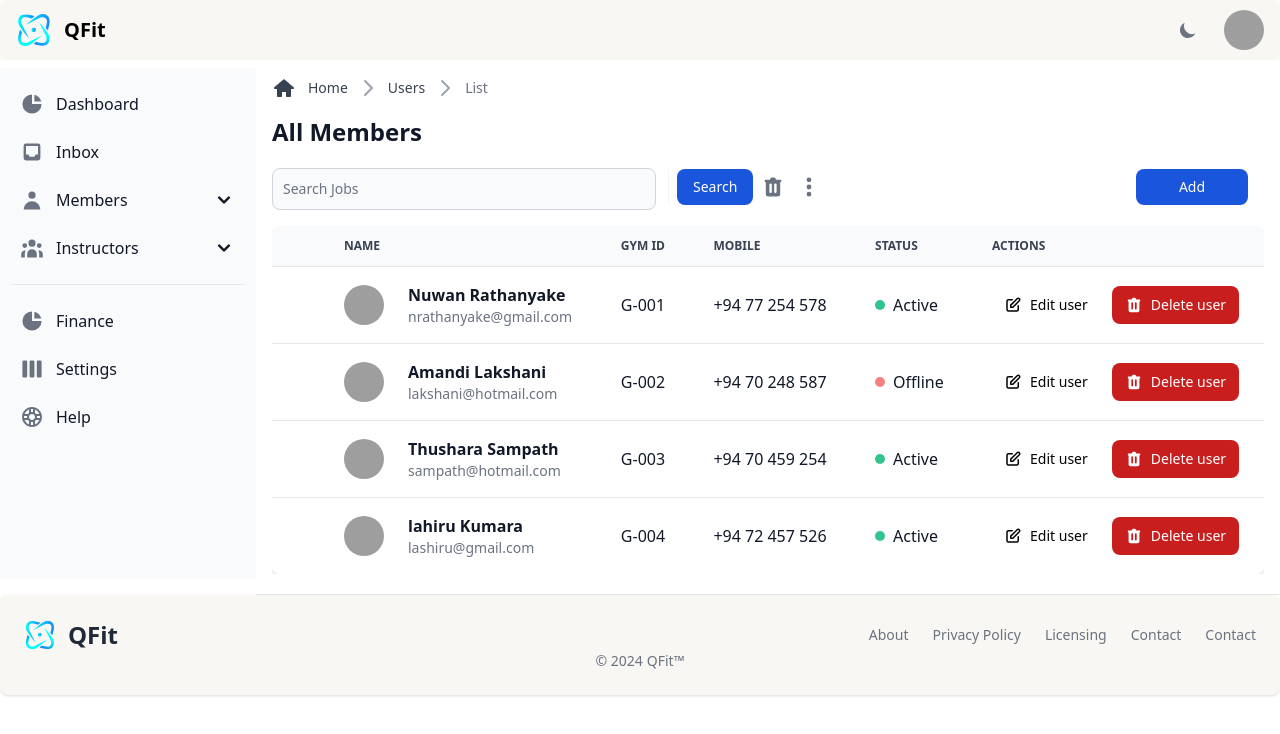
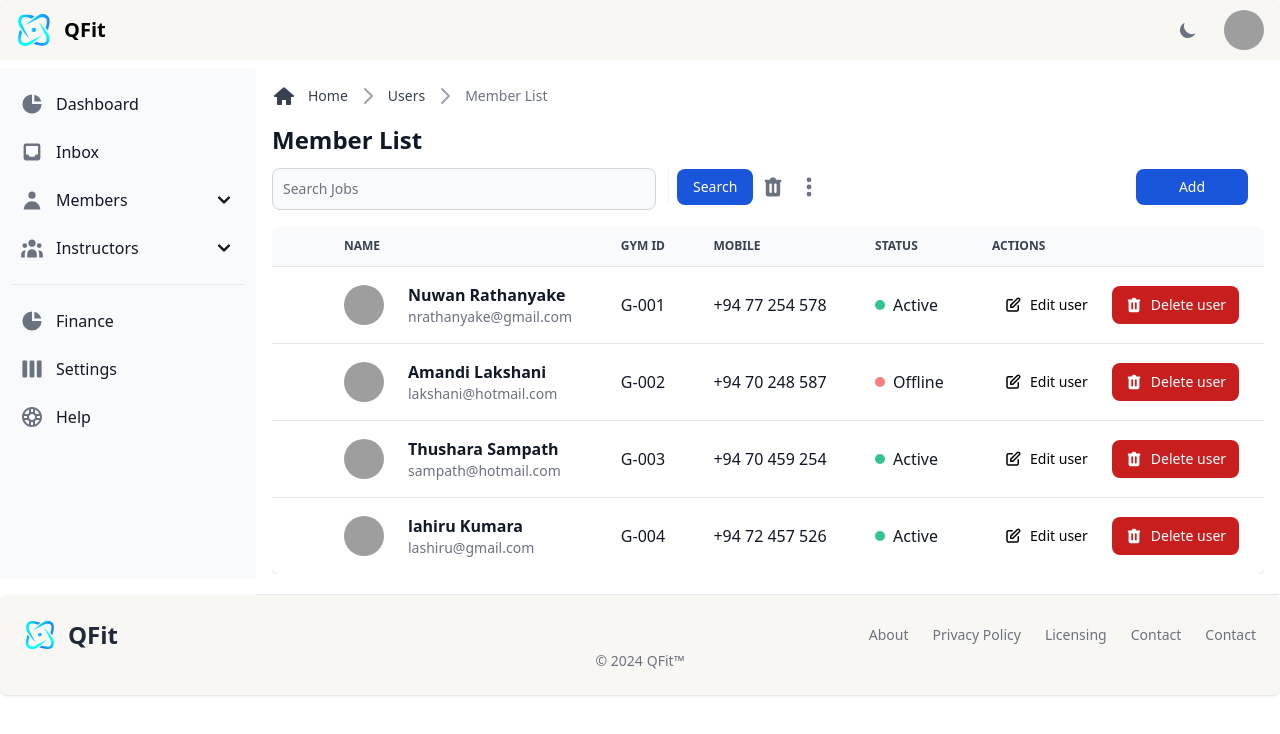
Before and after one commit to raveen200/QFIT_Member-FE, a React (Vite) app: page /admin/userList in a window 1280 px wide. Shown: the top 734 px of the page. Built offline with nearby package versions, Linux system fonts and the light colour scheme; grey boxes are pictures that could not be loaded.

Commit message:
css Changes

```diff
--- a/src/pages/UserListPage.jsx
+++ b/src/pages/UserListPage.jsx
@@ -11,9 +11,9 @@ function UserLIstPage() {
   };
 
   return (
-    <div className=" w-full border-b border-gray-200 bg-white p-4 dark:border-gray-700 dark:bg-gray-800 sm:flex ">
+    <div className="w-full border-b  px-4 pt-6 border-gray-200 bg-white p-4 dark:border-gray-700 dark:bg-gray-800 sm:flex ">
       <div className="mb-1 w-full">
-        <div className="mb-4">
+        <div className="col-span-full mb-4 xl:mb-2">
           <nav aria-label="Breadcrumb" className="mb-4">
             <ol className="flex items-center">
               <li className="group flex items-center">
@@ -37,13 +37,13 @@ function UserLIstPage() {
               <li className="group flex items-center">
                 <GreaterThanIcon />
                 <span className="flex items-center text-sm font-medium text-gray-500 dark:text-gray-400">
-                  List
+                  Member List
                 </span>
               </li>
             </ol>
           </nav>
           <h1 className="text-xl font-semibold text-gray-900 dark:text-white sm:text-2xl">
-            All Members
+            Member List
           </h1>
         </div>
 
```
